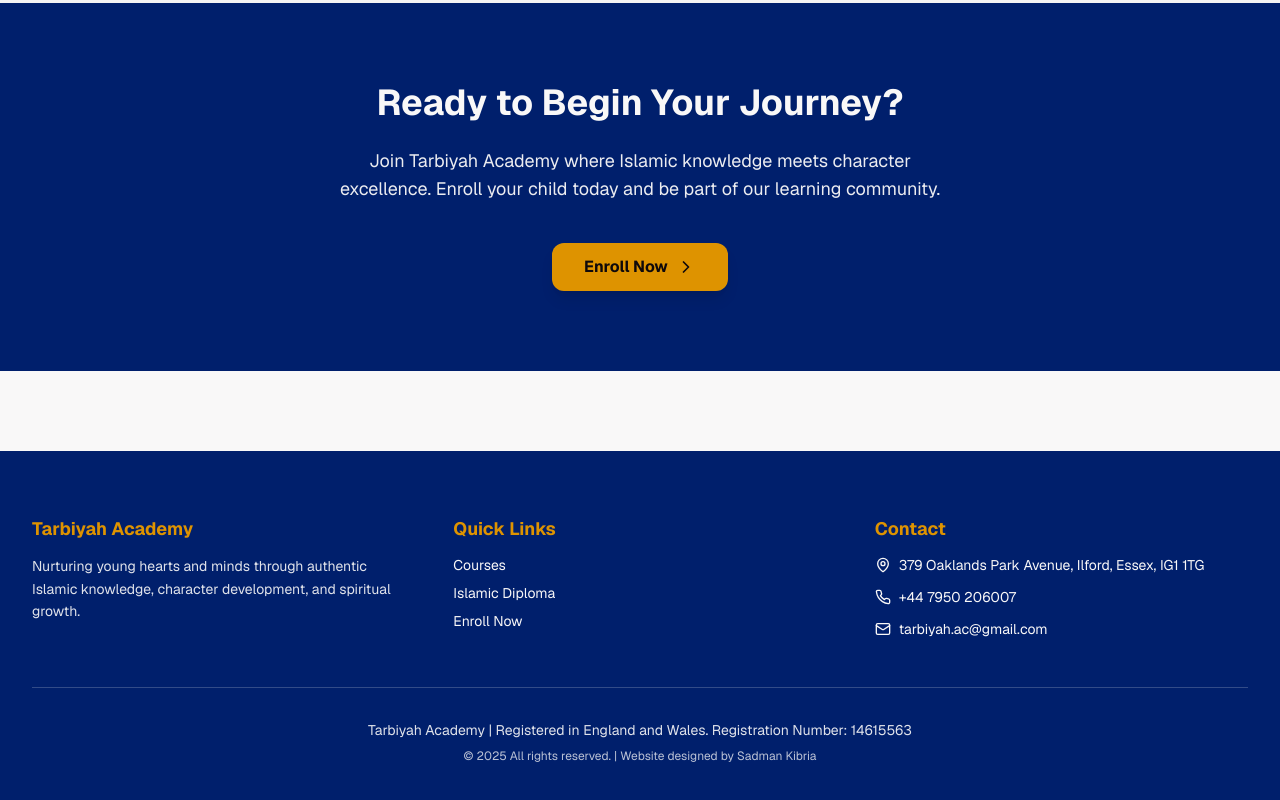
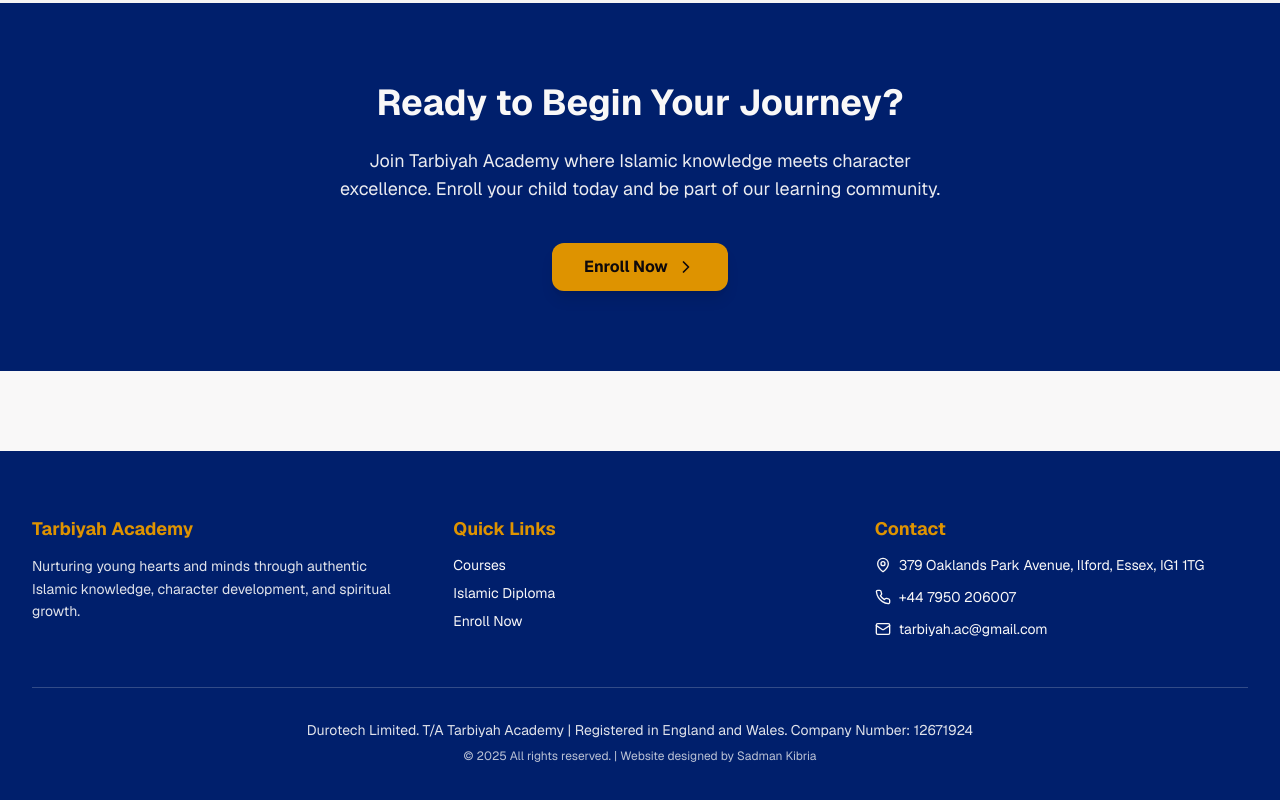
Before and after one commit to SadmanKibria/tarbiyah-academy, a Next.js app: page / in a window 1280 px wide. Shown: the part 2022-2822 px from the top of the page. Built offline with nearby package versions, Linux system fonts and the light colour scheme.

Commit message:
Update footer with correct company registration details

```diff
--- a/components/footer.tsx
+++ b/components/footer.tsx
@@ -62,7 +62,7 @@ export function Footer() {
 
         <div className="border-t border-primary-foreground/20 pt-8">
           <p className="text-center text-sm opacity-90 mb-2">
-            Tarbiyah Academy | Registered in England and Wales. Registration Number: 14615563
+            Durotech Limited. T/A Tarbiyah Academy | Registered in England and Wales. Company Number: 12671924
           </p>
           <p className="text-center text-xs opacity-75">
             &copy; 2025 All rights reserved. | Website designed by{" "}
```
